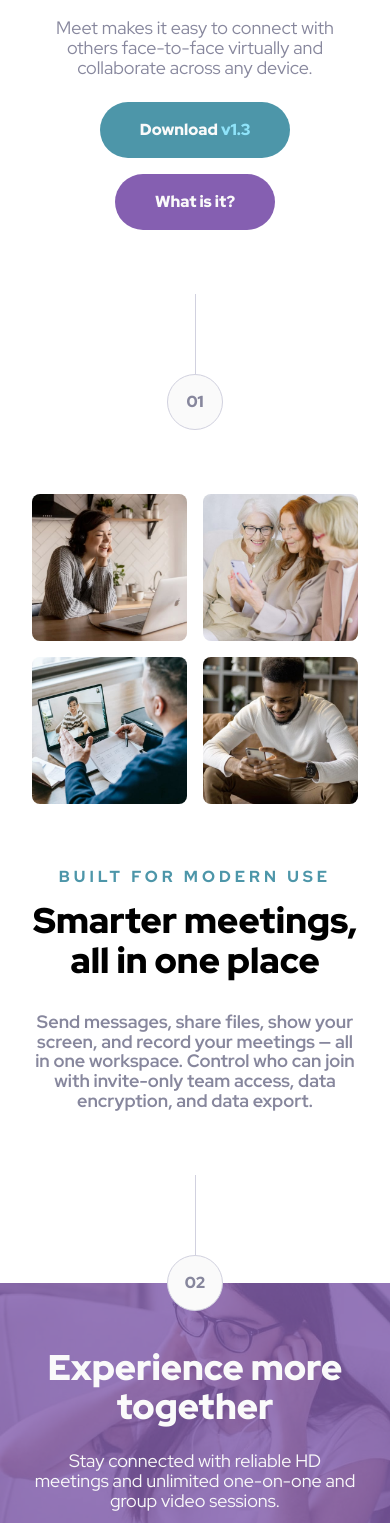
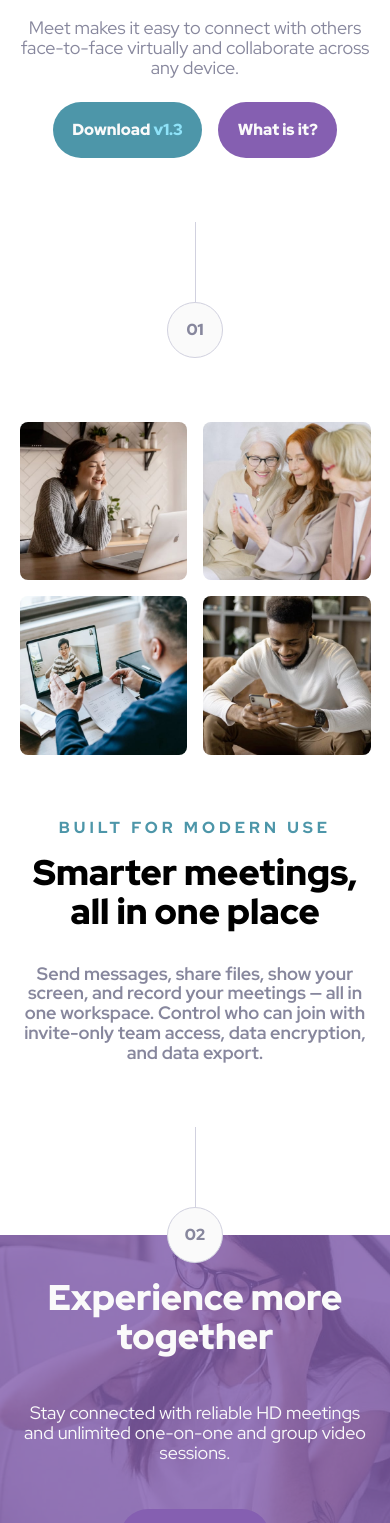
Before and after one commit to NavarroEmiliano/meet-landing-page, a plain HTML site: page public/index.html in a window 390 px wide. Shown: the part 436-1959 px from the top of the page. Drawn offline with Linux system fonts and the light colour scheme.

Commit message:
footer mobile

```diff
--- a/sass/_base.scss
+++ b/sass/_base.scss
@@ -28,7 +28,7 @@ picture {
 
 button {
     padding-block: 1rem;
-    padding-inline: 2.5rem;
+    padding-inline: clamp(0rem,0rem + 5vw, 2.5rem);
     border-radius: 1.8rem;
     border: none;
     @include mixins.text-preset-5;
--- a/sass/_footer.scss
+++ b/sass/_footer.scss
@@ -17,7 +17,7 @@
 
     &__hero{
         position: relative;
-        height: 374px;
+        block-size: 374px;
   /*     */
         background-image: url(../assets/mobile/image-footer.jpg);
         background-size: cover;
@@ -38,8 +38,8 @@
             display: grid;
             place-items: center;
             gap: 1.5rem;
-            padding-inline: 2rem;
-            padding-block: 4rem;
+            margin-inline: clamp(0rem,0rem + 5vw, 2rem);
+            padding-block: clamp(1rem,1rem + 5vw, 2rem);
         }
 
         .title {
--- a/sass/_hero.scss
+++ b/sass/_hero.scss
@@ -24,7 +24,7 @@
         justify-content: center;
         align-items: center;
         gap: 1.5rem;
-        margin-inline: 2rem;
+        margin-inline: clamp(0rem,0rem + 5vw, 2rem);
         text-align: center;
         max-inline-size: 28rem;
 
--- a/sass/_main.scss
+++ b/sass/_main.scss
@@ -4,7 +4,7 @@
 .main {
     display: grid;
     place-items: center;
-    padding-inline: 2rem;
+    margin-inline: clamp(0rem,0rem + 5vw, 2rem);
     padding-block-start: 2rem;
     padding-block-end: 4rem;
     gap: 4rem;
```
Also changed, not shown: public/css/styles.css.
